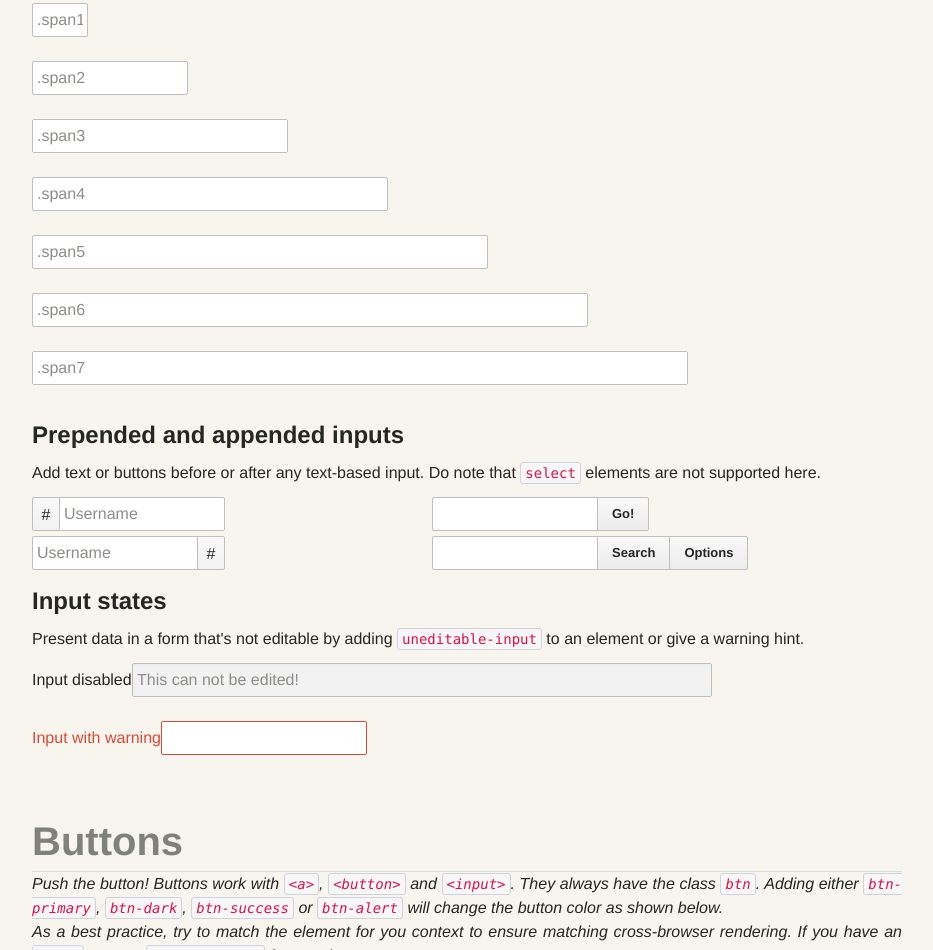
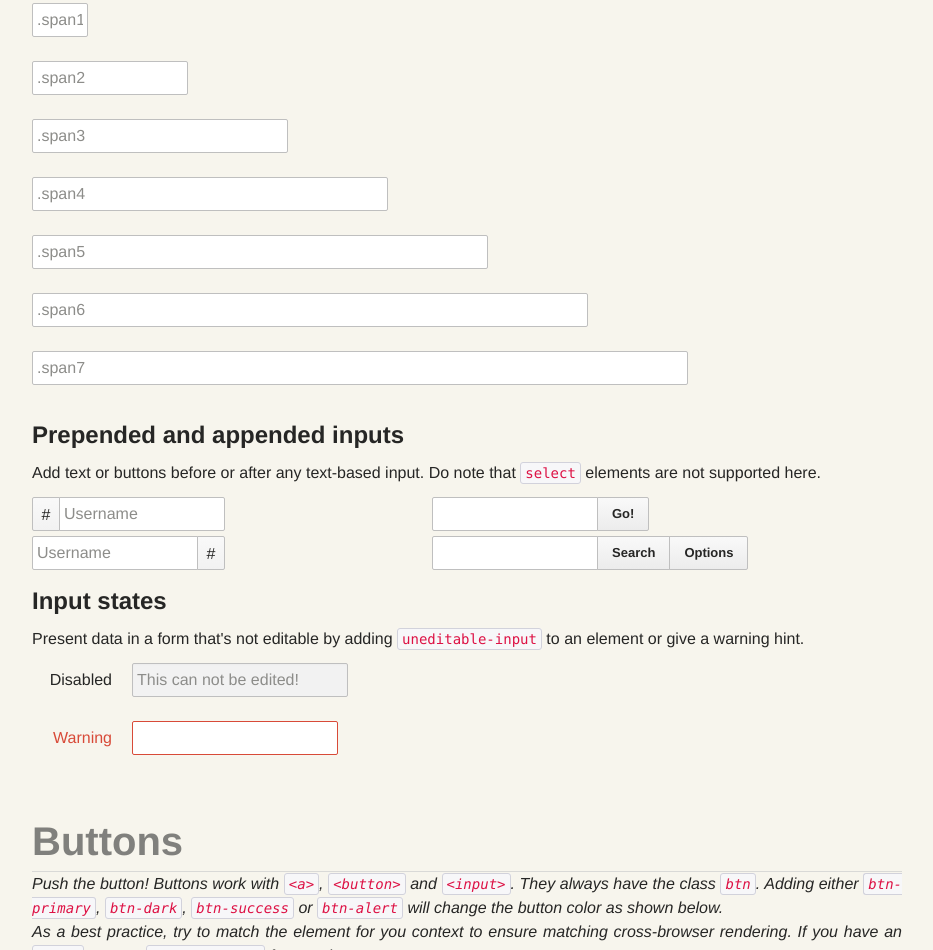
Before and after one commit to sebald/CCS_Stylguide, a plain HTML site: page index.html in a window 1280 px wide. Shown: the part 5246-6196 px from the top of the page, without its empty margins (323-1256 px from the left). Drawn offline with Linux system fonts and the light colour scheme.

Commit message:
only fit input[type="text"] to colmns

```diff
--- a/css/scss/_variables.scss
+++ b/css/scss/_variables.scss
@@ -64,7 +64,7 @@ $textCheckRadioOffset:				22px !default;
 $checkRadioMarginTop:				6px !default;
 
 $horizontalComponentOffset:			100px !default;
-$horizontalLabelWidth:				($horizontalComponentOffset -20) !default;
+$horizontalLabelWidth:				80px !default;
 
 $addonBackgroundColor:				#f2f2f2 !default;
 $addonAccentBackgroundColor:		#f9f9f9 !default;
--- a/css/scss/common/_forms.scss
+++ b/css/scss/common/_forms.scss
@@ -406,7 +406,7 @@ legend + .control-group {
         }
     }
     // make form fields take the rest of column width
-    input,
+    input[type="text"],
     select {
         max-width: 100%;
         @include box-sizing(border-box);
--- a/index.html
+++ b/index.html
@@ -359,13 +359,13 @@
   							<p>Present data in a form that's not editable by adding <code>uneditable-input</code> to an element or give a warning hint.</p>
 							<form class="form-horizontal">
 								<div class="control-group ">
-								  <label class="control-label">Input disabled</label>
+								  <label class="control-label">Disabled</label>
 								  <div class="controls">
-								    <span class="span6 uneditable-input">This can not be edited!</span>
+								    <span class="uneditable-input">This can not be edited!</span>
 								  </div>
 								</div>
 								<div class="control-group error">
-								  <label class="control-label">Input with warning</label>
+								  <label class="control-label">Warning</label>
 								  <div class="controls">
 								    <input type="text">
 								  </div>
```
Also changed, not shown: css/style.css.
